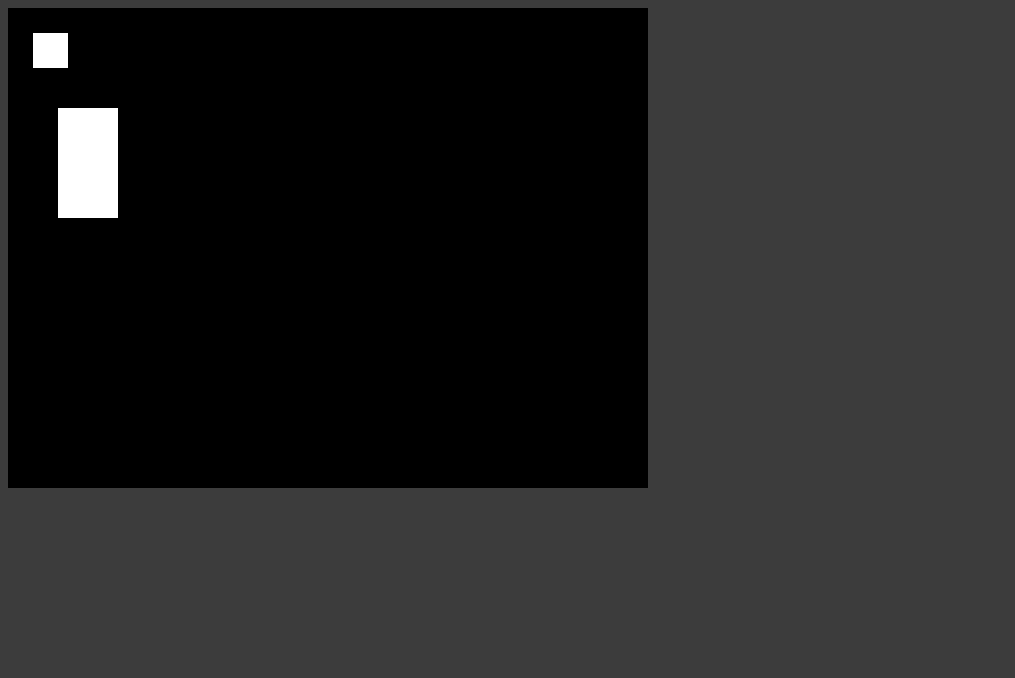
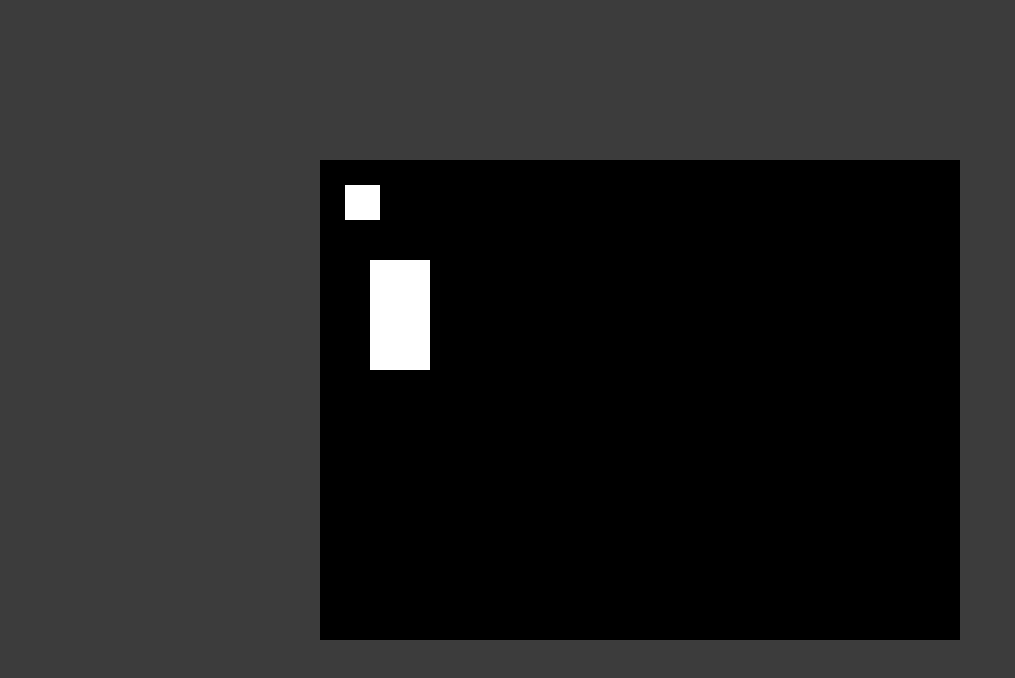
Before and after one commit to aarocka/snake, a plain HTML site: page index.html in a window 1280 px wide. Shown: the whole page, without its empty margins (0-1015 px from the left). Drawn offline with Linux system fonts and the light colour scheme.

Commit message:
centered the canvas

```diff
--- a/index.html
+++ b/index.html
@@ -3,6 +3,14 @@
 		<title>Snake</title>
 		<style>
 			body {background-color: rgb(60, 60, 60)}
+			canvas {
+				position: absolute;
+			    top:0;
+			    bottom: 0;
+			    left: 0;
+			    right: 0;
+			    margin: auto;
+			}
 		</style>
 	</head>
 	<body>
```
